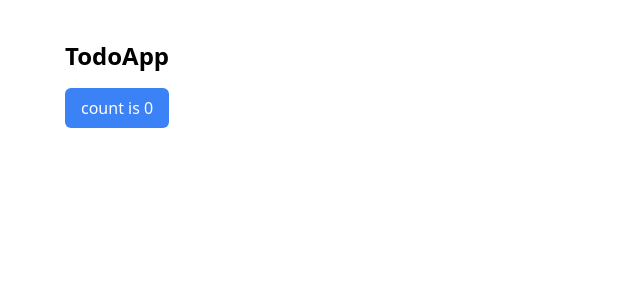
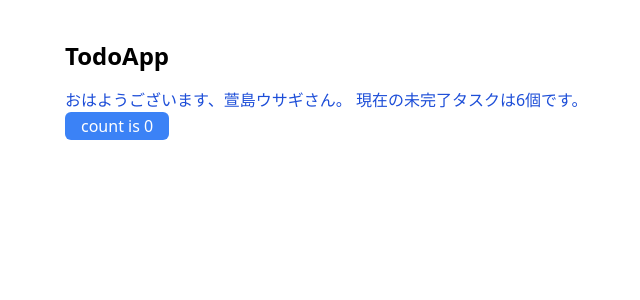
Before and after one commit to ksk-117/react-todo-app, a React (Vite) app: page / in a window 1280 px wide. Shown: the top 300 px of the page, without its empty margins (239-879 px from the left). Built offline with nearby package versions, Linux system fonts and the light colour scheme.

Commit message:
WelcomeMessageコンポーネントを追加し、Appコンポーネントに統合。スタイルを微調整。

```diff
--- a/src/App.tsx
+++ b/src/App.tsx
@@ -1,17 +1,18 @@
 import { useState } from "react";
+import WelcomeMessage from "./WelcomeMessage";
 
 const App = () => {
-  const hoge = "Hoge";
   const [count, setCount] = useState(0);
   const countUp = () => {
     const newCount = count + 1;
     setCount(newCount);
   };
   return (
-    <div className="mx-4 md:mx-auto mt-10 max-w-2xl">
-      <h1 className="font-bold text-2xl mb-4">TodoApp</h1>
+    <div className="mx-4 mt-10 max-w-2xl md:mx-auto">
+      <h1 className="mb-4 text-2xl font-bold">TodoApp</h1>
+      <WelcomeMessage name="萱島ウサギ" uncompletedCount={6} />
       <button
-        className="bg-blue-500 hover:bg-blue-700 text-white py-2 px-4 rounded-md"
+        className="rounded-md bg-blue-500 px-4 py-0.5 text-white hover:bg-blue-700"
         onClick={countUp}
       >
         count is {count}
--- /dev/null
+++ b/src/WelcomeMessage.tsx
@@ -0,0 +1,21 @@
+import React from "react";
+
+type Props = {
+  name: string;
+  uncompletedCount: number; // 追加
+};
+
+const WelcomeMessage = (props: Props) => {
+  const currentTime = new Date();
+  const greeting =
+    currentTime.getHours() < 12 ? "おはようございます" : "こんにちは";
+
+  return (
+    <div className="text-blue-700">
+      {greeting}、{props.name}さん。 現在の未完了タスクは
+      {props.uncompletedCount}個です。
+    </div>
+  );
+};
+
+export default WelcomeMessage;
```
